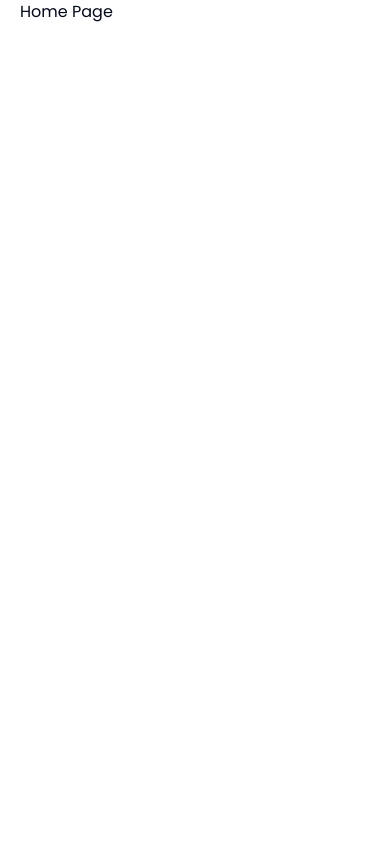
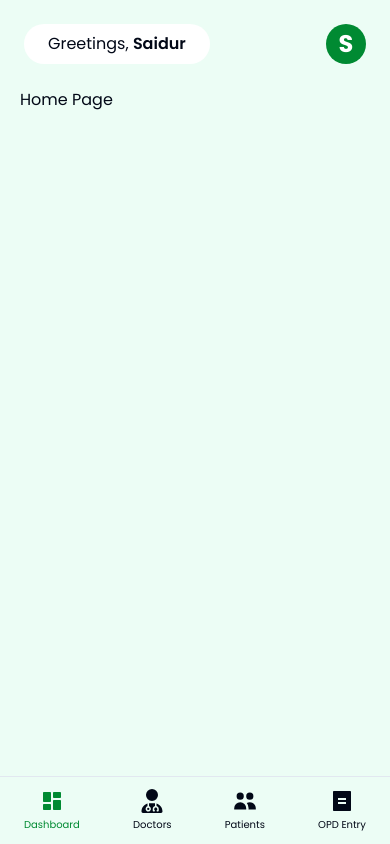
Before and after one commit to dev-faisal-ahmed/MediPath-Web, a Next.js app in the folder client/: page / in a window 390 px wide. Built offline with nearby package versions, Linux system fonts and the light colour scheme.

Commit message:
layout completed

```diff
--- /dev/null
+++ b/client/app/(main)/_components/MobileBar.tsx
@@ -0,0 +1,30 @@
+
+'use client';
+
+import Link from 'next/link';
+import { usePathname } from 'next/navigation';
+import { cn } from '@/lib/utils';
+import { links } from '@/app/_data';
+import { isActive } from '@/app/_helpers';
+
+export const MobileBar = () => {
+  const pathName = usePathname();
+
+  return (
+    <div className='flex justify-between border-t px-6 py-3 md:hidden'>
+      {links.map(({ icon, title, url }) => (
+        <Link
+          href={url}
+          key={url}
+          className={cn(
+            'flex flex-col items-center gap-1',
+            isActive(url, pathName) && 'text-primary',
+          )}
+        >
+          <span className='text-2xl'>{icon}</span>
+          <span className='hidden text-[10px] min-[350px]:block'>{title}</span>
+        </Link>
+      ))}
+    </div>
+  );
+};
--- a/client/app/(main)/_components/Sidebar.tsx
+++ b/client/app/(main)/_components/Sidebar.tsx
@@ -3,7 +3,7 @@
 import Link from 'next/link';
 import { links } from '@/app/_data';
 import { isActive } from '@/app/_helpers';
-import { TLoggedUser } from '@/app/_utils/types/common';
+import { TLoggedUser } from '@/app/_utils/types';
 import { usePathname } from 'next/navigation';
 import { ProfileIcon } from '@/components/shared/ProfileIcon';
 import { Logo } from '@/components/shared/Logo';
--- /dev/null
+++ b/client/app/(main)/_components/Topbar.tsx
@@ -0,0 +1,22 @@
+import { TLoggedUser } from '@/app/_utils/types';
+import { ProfileIcon } from '@/components/shared/ProfileIcon';
+
+type TProps = {
+  user: TLoggedUser;
+};
+
+export const TopBar = ({ user }: TProps) => {
+  return (
+    <nav className='sticky top-0 gap-6 flex items-center justify-between p-6'>
+      <h4 className='w-fit rounded-full bg-white px-6 py-2 text-base sm:text-lg'>
+        Greetings,{' '}
+        <span className='font-semibold'>{user.name.split(" ")[0]}</span>
+      </h4>
+      <ProfileIcon
+        name={user.name}
+        imageUrl={user.imageUrl}
+        extend
+      />
+    </nav>
+  );
+};
--- a/client/app/(main)/layout.tsx
+++ b/client/app/(main)/layout.tsx
@@ -1,6 +1,8 @@
 import { PropsWithChildren } from 'react';
 import { getUserAction } from '../_actions';
 import { Sidebar } from './_components/Sidebar';
+import { TopBar } from './_components/Topbar';
+import { MobileBar } from './_components/MobileBar';
 
 export default async function DashboardLayout({ children }: PropsWithChildren) {
   const user = await getUserAction();
@@ -8,11 +10,11 @@ export default async function DashboardLayout({ children }: PropsWithChildren) {
     <main className='grid md:grid-cols-[auto_1fr]'>
       <Sidebar user={user!} />
       <section className='grid h-screen grid-rows-[auto_1fr]'>
-        {/* <TopBar user={user} /> */}
-        <main className='customized_scrollbar h-full overflow-y-auto px-5 pb-6'>
+        <TopBar user={user} />
+        <main className='h-full overflow-y-auto px-5 pb-6'>
           {children}
         </main>
-        {/* <MobileBar /> */}
+        <MobileBar />
       </section>
     </main>
   );
--- a/client/app/_utils/types/index.ts
+++ b/client/app/_utils/types/index.ts
@@ -0,0 +1 @@
+export * from "./common"
--- a/client/app/layout.tsx
+++ b/client/app/layout.tsx
@@ -2,6 +2,7 @@ import type { Metadata } from 'next';
 import { Poppins } from 'next/font/google';
 import { PropsWithChildren } from 'react';
 import './globals.css';
+import { cn } from '@/lib/utils';
 
 const font = Poppins({ subsets: ['latin'], weight: ['400', '600', '700'] });
 
@@ -13,7 +14,7 @@ export const metadata: Metadata = {
 export default function RootLayout({ children }: PropsWithChildren) {
   return (
     <html lang='en'>
-      <body className={font.className}>{children}</body>
+      <body className={cn(font.className, "bg-primary-50")}>{children}</body>
     </html>
   );
 }
--- a/client/tailwind.config.ts
+++ b/client/tailwind.config.ts
@@ -27,6 +27,7 @@ const config = {
         primary: {
           DEFAULT: "hsl(var(--primary))",
           foreground: "hsl(var(--primary-foreground))",
+          50: "#ecfdf5",
         },
         secondary: {
           DEFAULT: "hsl(var(--secondary))",
```
